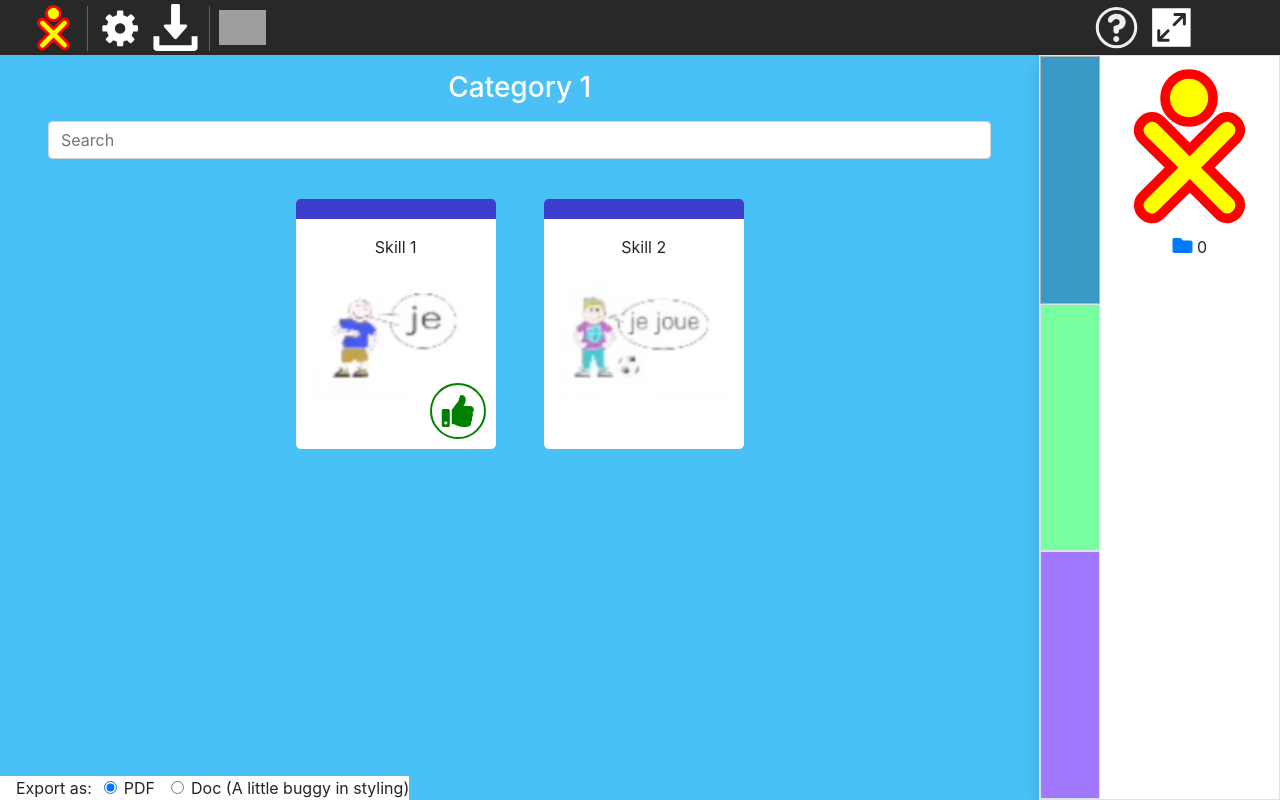
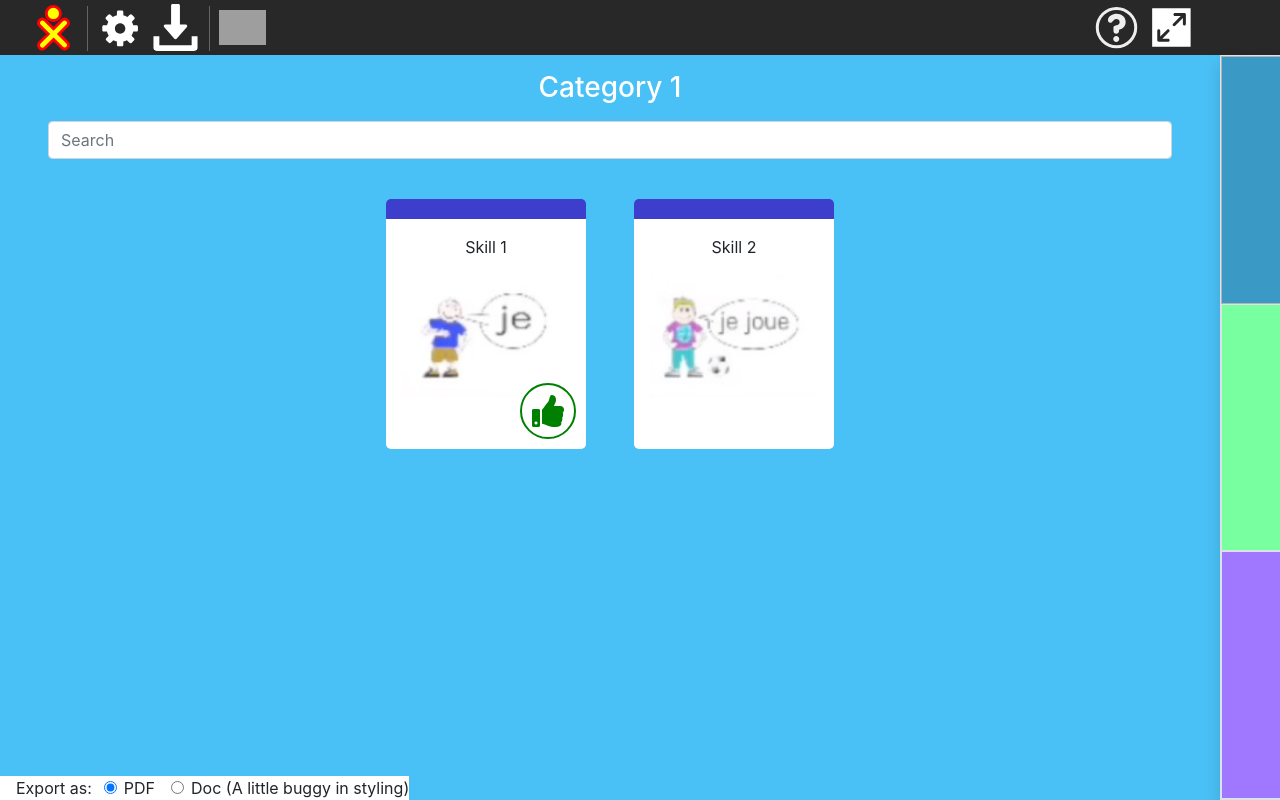
Before and after one commit to dhruvmisra/CurriculumPrototype, a Vue app: page / in a window 1280 px wide. Built offline with nearby package versions, Linux system fonts and the light colour scheme; grey boxes are pictures that could not be loaded.

Commit message:
Removed buddy icon

```diff
--- a/src/components/Sidepanel.vue
+++ b/src/components/Sidepanel.vue
@@ -1,5 +1,5 @@
 <template>
-  <div class="sidepanel border shadow">
+  <div class="sidepanel border shadow" :class="{ hide: documents.length == 0 }">
     <div class="category-boxes">
       <div
         class="category-box border p-3"
@@ -13,8 +13,8 @@
       </div>
     </div>
 
-    <div class="profile">
-      <img src="../assets/icons/owner-icon.svg" alt="profile-photo" class="profile-photo w-100">
+    <div class="profile" v-if="documents.length != 0">
+      <!-- <img src="../assets/icons/owner-icon.svg" alt="profile-photo" class="profile-photo w-100"> -->
 
       <p class="text-center my-0"> <i class="fas fa-folder text-primary" style="font-size: 20px"></i> {{ documents.length }}</p>
       <div class="documents">
@@ -98,6 +98,9 @@ export default {
 .profile {
   width: 100%;
 }
+.hide {
+  width: 60px !important;
+}
 .profile-photo {
   padding: 10px;
   border-radius: 20px;
--- a/src/components/Skills.vue
+++ b/src/components/Skills.vue
@@ -244,7 +244,7 @@ export default {
 <style>
 #skills {
   background: #4ac1f6;
-  width: calc(100% - 200px);
+  width: 96%;
   height: 100%;
   overflow-y: auto;
 }
```
